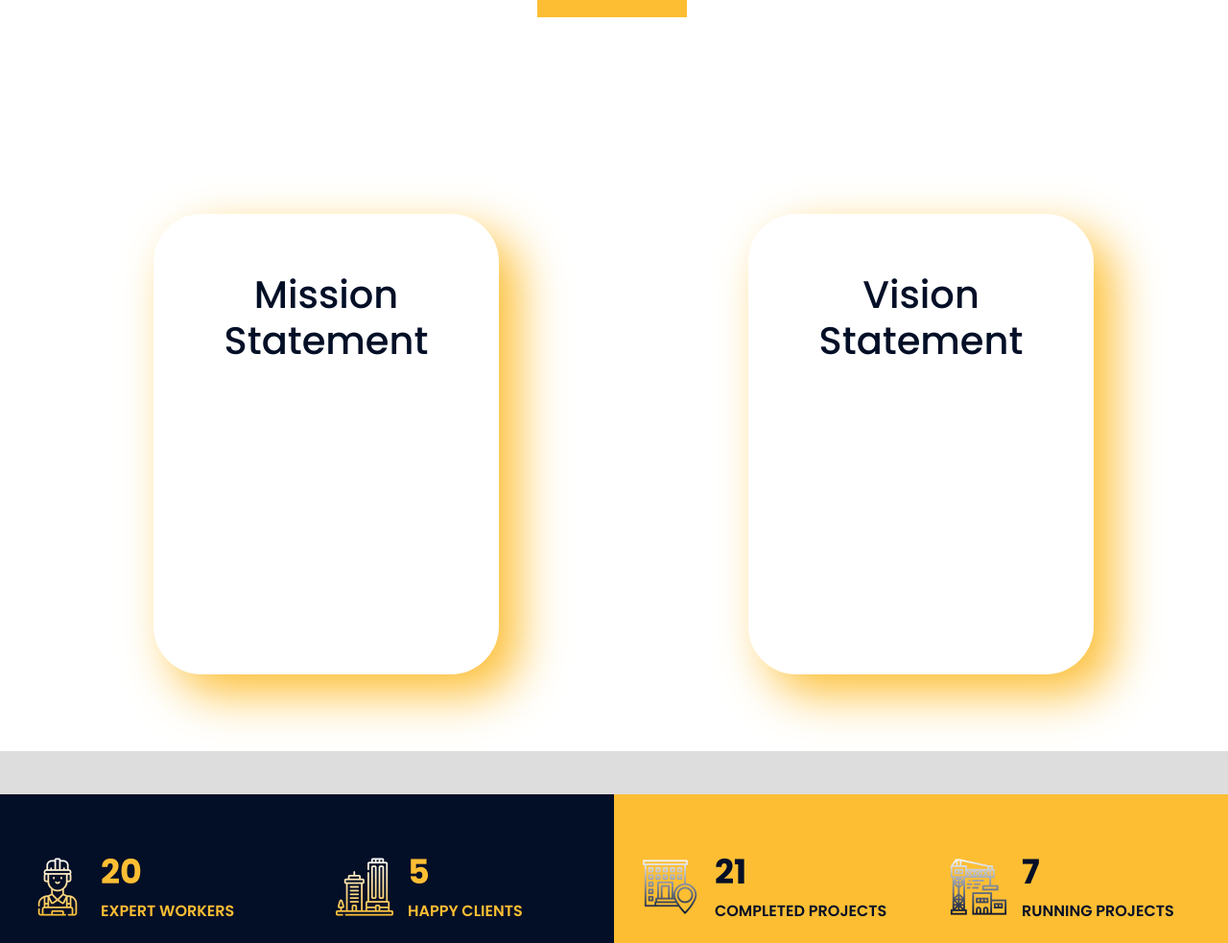
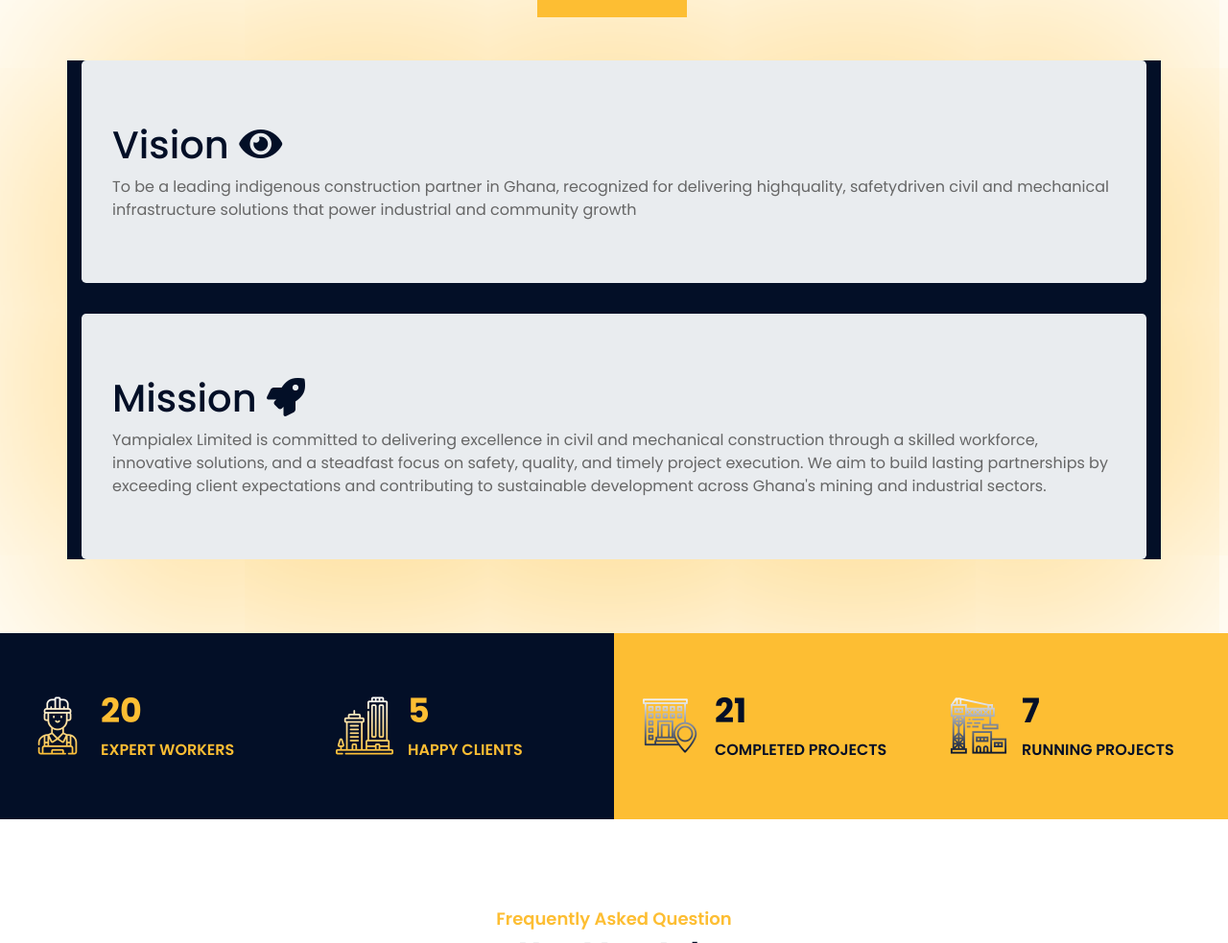
Before and after one commit to N11code/yampialex, a plain HTML site: page about.html in a window 1280 px wide. Shown: the part 946-1929 px from the top of the page at 96% size. Drawn offline with nearby package versions, Linux system fonts and the light colour scheme.

Commit message:
misson and vission change

```diff
--- a/about.html
+++ b/about.html
@@ -162,28 +162,19 @@
 
 
 
-<div class="deck">
-  <div class="card-space">
-    <div class="cards">
-      <div class="face front">
-        <h1>Mission Statement</h1>
-      </div>
-      <div class="face back">
-        <p>To be a leading indigenous construction partner in Ghana, recognized for delivering high quality, safety driven civil and mechanical infrastructure solutions that power industrial and community growth.</p>
-      </div>
-    </div>
-  </div>
-  <div class="card-space">
-    <div class="cards">
-      <div class="face front">
-        <h1>Vision Statement</h1>
-      </div>
-      <div class="face back">
-        <p>Yampialex Limited is committed to delivering excellence in civil and mechanical construction through a skilled workforce, innovative solutions, and a steadfast focus on safety, quality, and timely project execution. We aim to build lasting partnerships by exceeding client expectations and contributing to sustainable development across Ghana's mining and industrial sectors.</p>
-      </div>
-    </div>
-  </div>
-</div>
+  <div class="container" style="background-color: #030f27; padding-top: 0px; box-shadow: 10px 10px 500px 10px #fdbe33">
+            <div class="jumbotron" >
+                <h1>Vision <i class="fas fa-eye"></i></h1>
+                <span  class="vission-mission-content" style="">
+                   To be a leading indigenous construction partner in Ghana, recognized for delivering highquality, safetydriven civil and mechanical infrastructure solutions that power industrial and community growth
+                </span>
+            </div>
+            <div class="jumbotron" >
+                <h1>Mission <i class="fas fa-rocket"></i></h1>
+                <span class="vission-mission-content">
+                  Yampialex Limited is committed to delivering excellence in civil and mechanical construction through a skilled workforce, innovative solutions, and a steadfast focus on safety, quality, and timely project execution. We aim to build lasting partnerships by exceeding client expectations and contributing to sustainable development across Ghana's mining and industrial sectors.
+                </span>
+            </div>
         </div>
             <!-- Fact Start -->
             <div class="fact">
--- a/css/style.css
+++ b/css/style.css
@@ -2233,63 +2233,8 @@ a:focus {
         text-align: center;
     }
 }
-/*******************************/
-/********* mission **********/
-/*******************************/
-.deck{
-  display: flex;
-
-
-}
-.card-space:hover .cards{
-  transform: rotateY(-180deg);
-}
-.cards{
-
-  border-radius: 100px;
-  height: 400px;
-  margin: 160px;
-  width: 300px;
-  position: relative;
-  transform-style: preserve-3d;
-  transition: all $duration ease;
-  & h1{
-    margin-top: 10px;
-  }
-  & p{
-    margin-top: 0px;
-  }
-
-  .face{
-
-  border-radius: 50px;
-  box-shadow: 20px 20px 50px #fdbe33;
-  & h1{
-    padding: 0;
-  }
-
-  padding: 50px;
-  position: absolute;
-  height: 120%;
-  width: 120%;
-  &.front{
-    text-align: center;
-    z-index: 20;
-    backface-visibility: hidden;
-    transform: rotateY(0deg);
-
-  }
-   &.back{
-    transform: rotateY(180deg);
-    backface-visibility: hidden;
-
-  }
-
-@media (max-width: 600px){
-    .cards{
-        flex-direction: ;
-
-}
-
-
-}
+
+
+
+
+}
```
